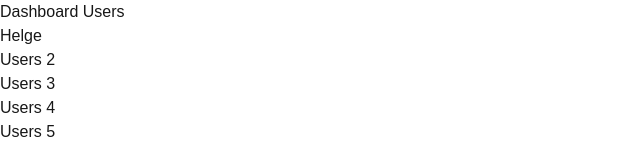
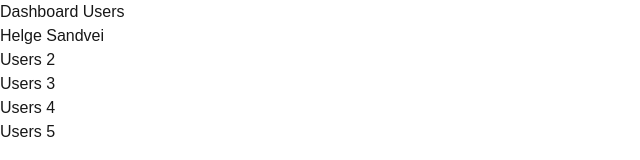
Before and after one commit to hesand/nextjs_demo, a Next.js app: page /dashboard/users in a window 1280 px wide. Shown: the top 160 px of the page, without its empty margins (0-640 px from the left). Built offline with nearby package versions, Linux system fonts and the light colour scheme.

Commit message:
adding user Helge Sandvei

```diff
--- a/app/dashboard/users/page.tsx
+++ b/app/dashboard/users/page.tsx
@@ -5,7 +5,7 @@ const Users = () => {
     <div>
       <h1>Dashboard Users</h1>
       <ul>
-        <li><Link href="/dashboard/users/1">Helge</Link></li>
+        <li><Link href="/dashboard/users/1">Helge Sandvei</Link></li>
         <li><Link href="/dashboard/users/2">Users 2</Link></li>
         <li><Link href="/dashboard/users/3">Users 3</Link></li>
         <li><Link href="/dashboard/users/4">Users 4</Link></li>
```
